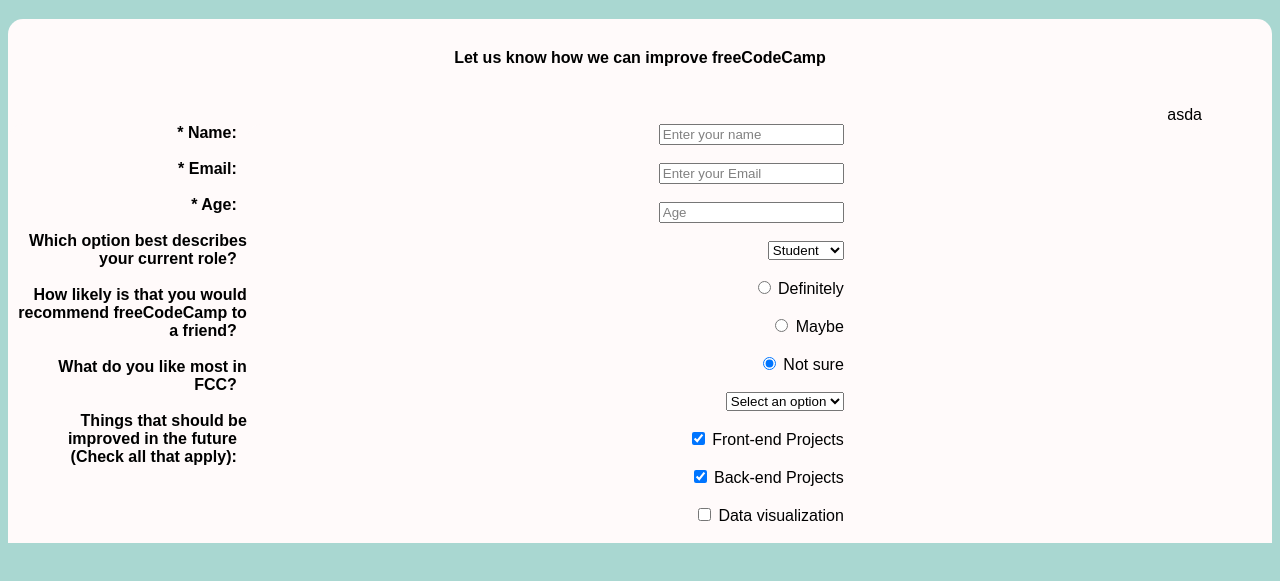
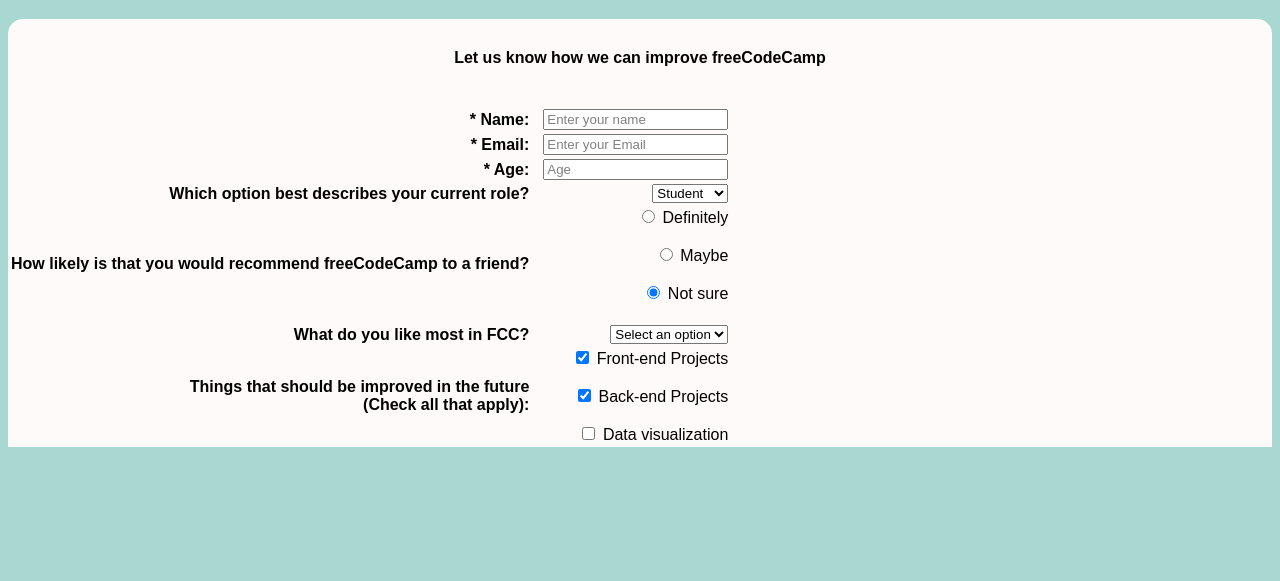
Before and after one commit to AnhPham-UX/AnhPham-UX.github.io, a plain HTML site: page index.html in a window 1280 px wide. Shown: the part 61-642 px from the top of the page. Drawn offline with Linux system fonts and the light colour scheme.

Commit message:
Update index.html

```diff
--- a/index.html
+++ b/index.html
@@ -4,25 +4,71 @@
         <link rel="stylesheet" href="style.css">
     </head>
         <body>
-            <h1>Survey Form </h1>
+            <h1>Survey Form</h1>
             <div>
                 <div id="background"></div>
             <h4> Let us know how we can improve freeCodeCamp</h4><br>
         <form>
             <table>
-                <tr> asda</tr>
-        <div class="row">
-             <div class="column left" id="cue">
+                <tr>
+                    <td><b>* Name:</b></td>
+                    <td id="column"><input type="text" name="name" value="Enter your name"></td>
+                </tr>
+                <tr>
+                    <td><b>* Email:</b></td>
+                    <td id="column"><input type="email" name="email" value="Enter your Email"></td>
+                </tr>
+                <tr>
+                    <td><b>* Age:</b></td>
+                    <td id="column"><input type="text" name="age" value="Age"></td>
+                </tr>
+                <tr>
+                    <td><b>Which option best describes your current role?</b></td>
+                    <td id="column"><select name="role">
+                        <option>Student</option>
+                        <option>Educator</option>
+                        <option>Others</option>
+                      </select></td>
+                </tr>
+                <tr>
+                    <td><b>How likely is that you would recommend freeCodeCamp to a friend?</b></td>
+                    <td id="column">
+                        <input type="radio" name="rec"> Definitely <br><br>
+                        <input type="radio" name="rec"> Maybe <br><br>
+                        <input type="radio" name="rec" checked> Not sure <br><br>
+                </tr>
+                <tr>
+                    <td><b>What do you like most in FCC?</b></td>
+                    <td id="column"> <select name="like">
+                        <option>Select an option</option>
+                        <option>Everything</option>
+                        <option>Nothing</option>
+                      </select></td>
+                </tr>
+                <tr>
+                    <td><b>Things that should be improved in the future</b><br>
+                        <b>(Check all that apply):</b></td>
+                    <td id="column">
+                        <input type="checkbox" name="improve" checked> Front-end Projects <br><br>
+                        <input type="checkbox" name="improve" checked> Back-end Projects <br><br>
+                        <input type="checkbox" name="improve"> Data visualization</td>
+                </tr>
+                <!-- <tr>
+                    <td><div class="column left" id="cue">
                         <b>* Name:</b><br><br>
                         <b>* Email:</b><br><br>
                         <b>* Age:</b><br><br>
                         <b>Which option best describes your current role?</b><br><br>
                         <b>How likely is that you would recommend freeCodeCamp to a friend?</b><br><br>
+                        <br><br><br><br>
                         <b>What do you like most in FCC?</b><br><br>
                         <b>Things that should be improved in the future</b><br>
-              <b>(Check all that apply):</b>
+                        <b>(Check all that apply):</b><br><br>
+                        <b></b><br><br>
+                        <b></b><br>
                         </div>
-             <div class="column right" id="input">
+                    </td>
+                    <td><div class="column right" id="input">
                         <input type="text" name="name" value="Enter your name"><br><br>
                         <input type="email" name="email" value="Enter your Email"><br><br>
                         <input type="text" name="age" value="Age"><br><br>
@@ -34,7 +80,7 @@
                           <input type="radio" name="rec"> Definitely <br><br>
                           <input type="radio" name="rec"> Maybe <br><br>
                           <input type="radio" name="rec" checked> Not sure <br><br>
-                  <select name="role">
+                          <select name="like">
                             <option>Select an option</option>
                             <option>Everything</option>
                             <option>Nothing</option>
@@ -43,7 +89,8 @@
                         <input type="checkbox" name="improve" checked> Back-end Projects <br><br>
                         <input type="checkbox" name="improve"> Data visualization <br><br>
                         </div>
-        </div>
+                    </td>
+                  </tr> -->
             </table>
         </form>
             </div>
```
Lines whose indentation alone changed are shown as unchanged.
